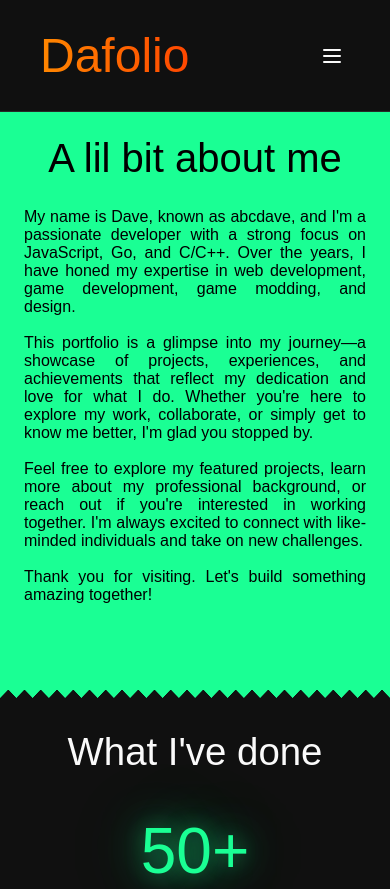
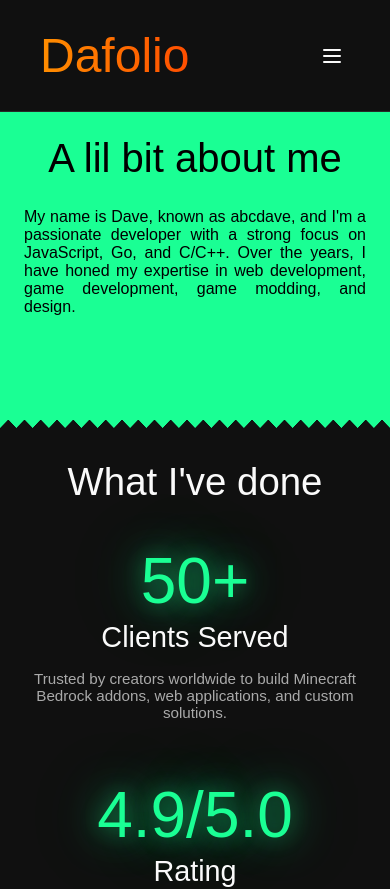
Before and after one commit to abcdavk/dafolio, a Vue app: page / in a window 390 px wide. Shown: the top 889 px of the page. Built offline with nearby package versions, Linux system fonts and the light colour scheme; a web font is replaced by a local one.

Commit message:
refactor: update scroll threshold in Navbar component for better responsiveness

```diff
--- a/src/components/Home/HeroSection.vue
+++ b/src/components/Home/HeroSection.vue
@@ -9,15 +9,6 @@
         My name is Dave, known as <span class="quote">abcdave</span>, and I'm a passionate developer
         with a strong focus on JavaScript, Go, and C/C++. Over the years, I have honed my expertise
         in web development, game development, game modding, and design. <br /><br />
-        This portfolio is a glimpse into my journey—a showcase of projects, experiences, and
-        achievements that reflect my dedication and love for what I do. Whether you're here to
-        explore my work, collaborate, or simply get to know me better, I'm glad you stopped by.
-        <br /><br />
-        Feel free to explore my featured projects, learn more about my professional background, or
-        reach out if you're interested in working together. I'm always excited to connect with
-        like-minded individuals and take on new challenges.
-        <br /><br />
-        Thank you for visiting. Let's build something amazing together!
       </p>
     </div>
   </div>
--- a/src/components/Navbar.vue
+++ b/src/components/Navbar.vue
@@ -20,7 +20,7 @@ function closeMenu() {
 }
 
 function handleScroll() {
-  header.value?.classList.toggle('scrolled', window.scrollY > 590)
+  header.value?.classList.toggle('scrolled', window.scrollY > 350)
 }
 
 onMounted(() => {
```
